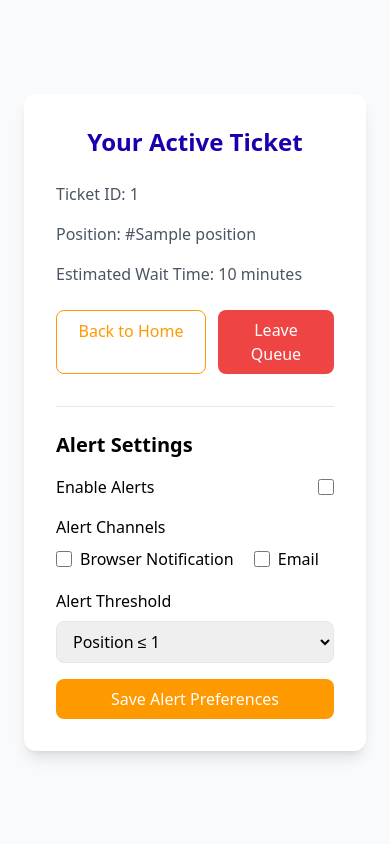
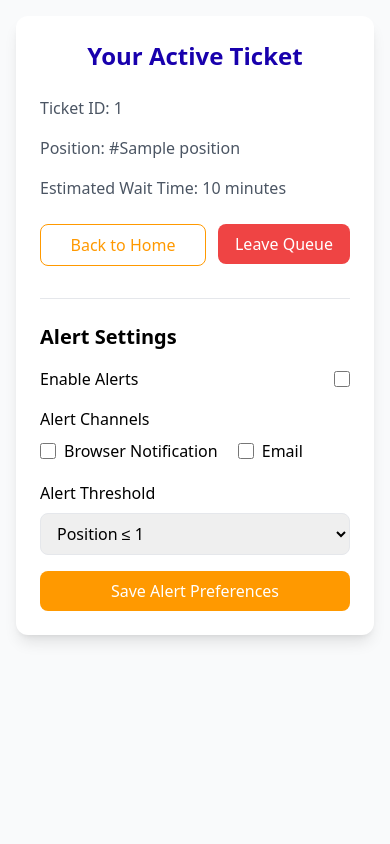
Before and after one commit to najlasadek/NexTurn, a Flask app: template templates/ticket.html in a window 390 px wide. Run offline with Flask 3, Linux system fonts and the light colour scheme; the template is opened without the code that fills it: most values are stand-ins (such as "Sample title", 1, 10 or a date in 2020); some libraries are stand-ins or nearby versions.

Commit message:
fixed queue ticket responsiveness

```diff
--- a/templates/ticket.html
+++ b/templates/ticket.html
@@ -1,6 +1,8 @@
 <!DOCTYPE html>
 <html>
 <head>
+    <meta charset="UTF-8">
+    <meta name="viewport" content="width=device-width, initial-scale=1.0">
     <title>Your Ticket</title>
     <script src="https://cdn.tailwindcss.com"></script>
     <link rel="icon" href="{{ url_for('static', filename='logo.png') }}" />
@@ -19,9 +21,9 @@
       };
     </script>
 </head>
-<body class="bg-gray-50 min-h-screen flex items-center justify-center">
-    <div class="container mx-auto p-6 max-w-md">
-        <div class="bg-white rounded-xl shadow-lg p-8">
+<body class="bg-gray-50 min-h-screen">
+    <div class="w-full min-h-screen p-4 sm:p-6 md:max-w-md md:mx-auto md:flex md:items-center md:justify-center">
+        <div class="bg-white rounded-xl shadow-lg p-6 sm:p-8 w-full">
             <h1 class="text-2xl font-bold text-primary mb-6 text-center">Your Active Ticket</h1>
 
             {% with messages = get_flashed_messages(with_categories=true) %}
```
Also changed, not shown: users.db.
